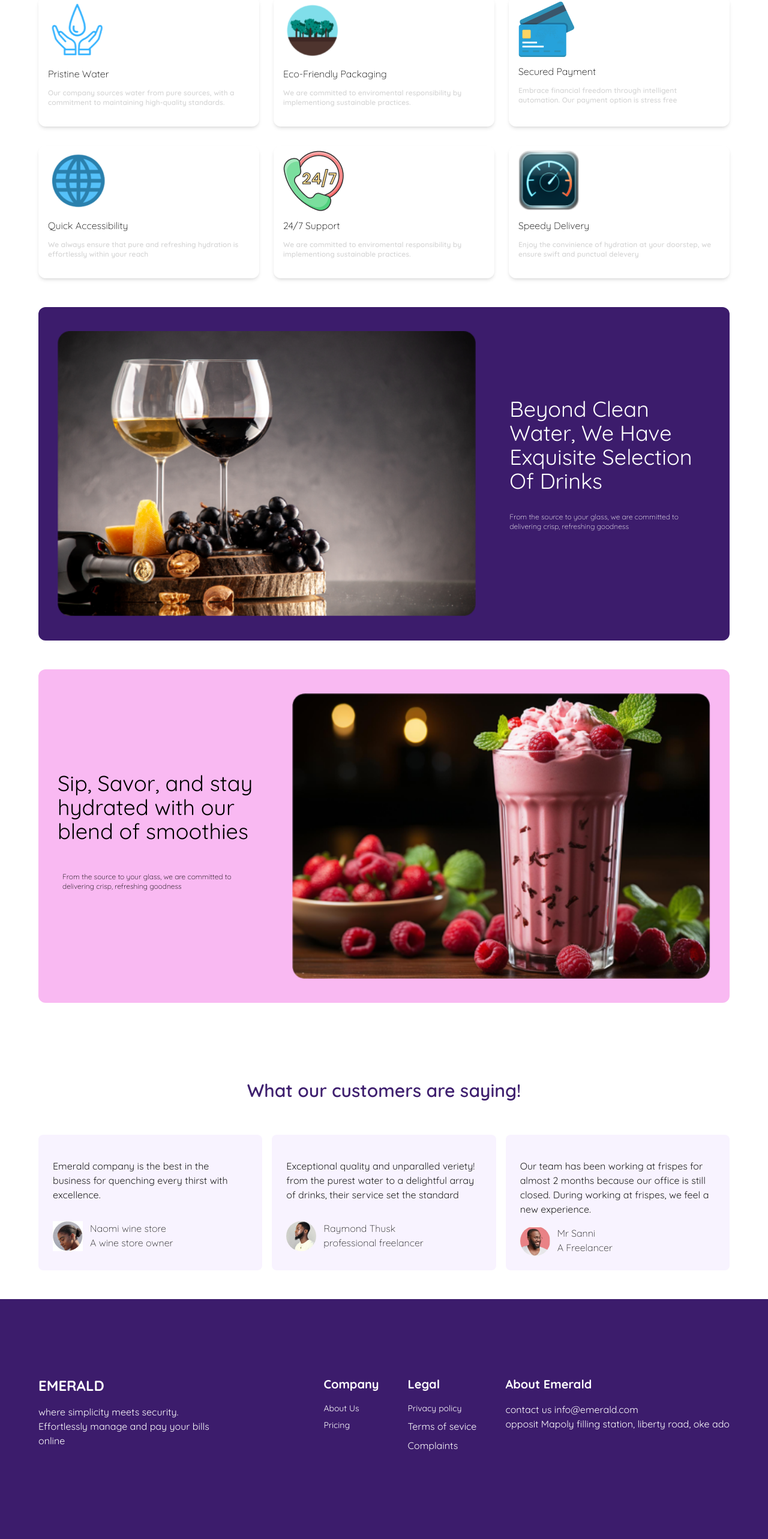
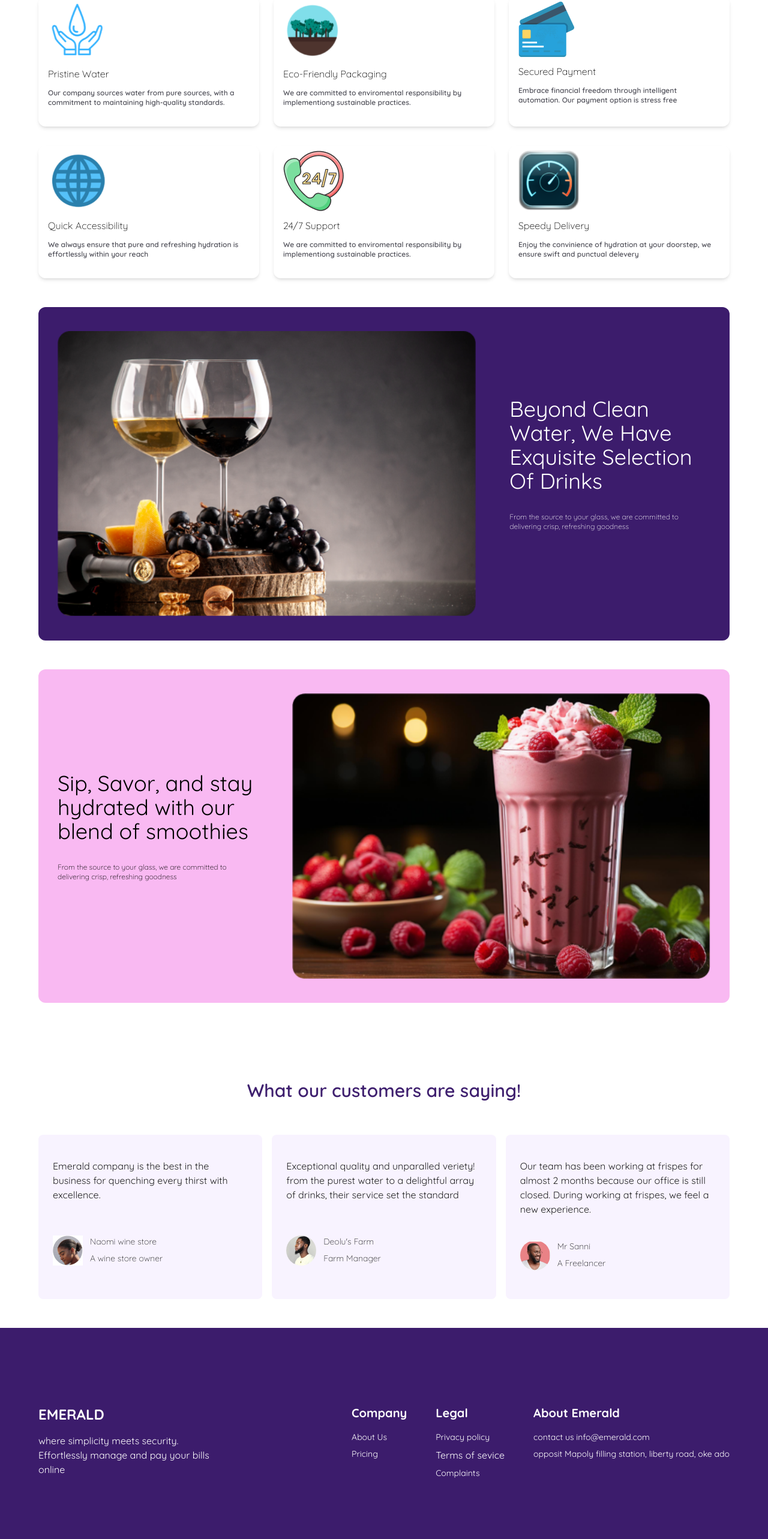
Before and after one commit to Emerald-products/Emarald-product, a React (Vite) app: page / in a window 1280 px wide. Shown: the part 882-3448 px from the top of the page at 60% size. Built offline with nearby package versions, Linux system fonts and the light colour scheme.

Commit message:
-Restyling pagess

```diff
--- a/firebase.js
+++ b/firebase.js
@@ -1,4 +1,5 @@
 import { initializeApp } from "firebase/app";
+import { collection, getFirestore } from "firebase/firestore";
 import { getAuth } from "firebase/auth";
 
 const firebaseConfig = {
@@ -14,5 +15,7 @@ const firebaseConfig = {
 const app = initializeApp(firebaseConfig);
 
 export const auth = getAuth();
+export const db = getFirestore();
+export const salesCollection = collection(db, "sales");
 
 export default app;
--- a/src/Pages/InputTransaction.jsx
+++ b/src/Pages/InputTransaction.jsx
@@ -5,6 +5,12 @@ import { useNavigate } from "react-router-dom";
 const InputTransaction = ({ dataValue, onValueChange }) => {
   const navigate = useNavigate();
 
+  const handleSubmitInput = async (input) => {
+    await setDoc(salesCollection, {
+      amount: input,
+      created_at: new Date(),
+    });
+  };
   const handleLogOut = async () => {
     await signOut(auth);
     localStorage.removeItem("token");
@@ -28,10 +34,16 @@ const InputTransaction = ({ dataValue, onValueChange }) => {
           onChange={(e) => onValueChange(Number(e.target.value))}
           className="border-gray-400 outline rounded-md max-w-64 w-full h-10 px-6"
         />
+        <button
+          onClick={handleSubmitInput}
+          className="bg-[#3c1c6c] px-6 py-2 rounded-md"
+        >
+          Submit
+        </button>
       </div>
       <button
         onClick={handleLogOut}
-        className="py-2 px-6 rounded-lg bg-[#3c1c6D] mt-4 text-white"
+        className="py-2 px-6 rounded-lg bg-[#3c1c6c] mt-4 text-white"
       >
         Log out
       </button>
--- a/src/Pages/Overview.jsx
+++ b/src/Pages/Overview.jsx
@@ -1,14 +1,36 @@
 import Chart from "../components/Chart";
 import InputTransaction from "./InputTransaction";
-import { useState } from "react";
+import { useEffect, useState } from "react";
+import { salesCollection } from "../../firebase";
+import { getDocs, setDoc } from "firebase/firestore";
 
 const Transactions = () => {
-  const [valueChart, setValueChart] = useState(0);
+  const [amounts, setAmounts] = useState([]);
+  const [input, setInput] = useState("");
+
+  const handleSubmitInput = async (input) => {
+    await setDoc(salesCollection, {
+      amount: input,
+      created_at: new Date(),
+    });
+  };
+
+  useEffect(() => {
+    (async () => {
+      const _amounts = [];
+      const docs = await getDocs(salesCollection);
+      docs.forEach((snapshot) => {
+        _amounts.push(snapshot.data().amount);
+      });
+
+      setAmounts(_amounts);
+    })();
+  }, []);
 
   return (
     <div>
-      <InputTransaction value={valueChart} onValueChange={setValueChart} />
-      <Chart dataValues={[0, valueChart]} />
+      <InputTransaction value={input} onValueChange={setInput} />
+      <Chart dataValues={amounts} />
     </div>
   );
 };
--- a/src/components/Benefit.jsx
+++ b/src/components/Benefit.jsx
@@ -21,7 +21,7 @@ const Benefit = () => {
         <div className="rounded-xl shadow-md px-4 py-2 hover:scale-105 duration-300">
           <img src={hand} alt="" sizes={20} />
           <h3 className="font-light text-md mt-3 mb-3">Pristine Water</h3>
-          <p className="text-xs text-[#d7d7d7] font-semibold mb-6">
+          <p className="text-xs text-[#52525B] font-semibold mb-6">
             Our company sources water from pure sources, with a commitment to
             maintaining high-quality standards.
           </p>
@@ -31,7 +31,7 @@ const Benefit = () => {
           <h3 className="font-light text-md mt-3 mb-3">
             Eco-Friendly Packaging{" "}
           </h3>
-          <p className="text-xs text-[#d7d7d7] font-semibold mb-6">
+          <p className="text-xs text-[#52525B] font-semibold mb-6">
             We are committed to enviromental responsibility by implementiong
             sustainable practices.
           </p>
@@ -39,7 +39,7 @@ const Benefit = () => {
         <div className="rounded-xl shadow-md px-4 py-2 hover:scale-105 duration-300">
           <img src={credit} alt="" />
           <h3 className="font-light text-md mt-3 mb-3">Secured Payment </h3>
-          <p className="text-xs text-[#d7d7d7] font-semibold mb-6">
+          <p className="text-xs text-[#52525B] font-semibold mb-6">
             Embrace financial freedom through intelligent automation. Our
             payment option is stress free
           </p>
@@ -47,7 +47,7 @@ const Benefit = () => {
         <div className="rounded-xl shadow-md px-4 py-2 hover:scale-105 duration-300 mt-2">
           <img src={globe} alt="" />
           <h3 className="font-light text-md mt-3 mb-3">Quick Accessibility </h3>
-          <p className="text-xs text-[#d7d7d7] font-semibold mb-6">
+          <p className="text-xs text-[#52525B] font-semibold mb-6">
             We always ensure that pure and refreshing hydration is effortlessly
             within your reach
           </p>
@@ -55,7 +55,7 @@ const Benefit = () => {
         <div className="rounded-xl shadow-md px-4 py-2 hover:scale-105 duration-300 mt-2">
           <img src={call} alt="" />
           <h3 className="font-light text-md mt-3 mb-3">24/7 Support </h3>
-          <p className="text-xs text-[#d7d7d7] font-semibold mb-6">
+          <p className="text-xs text-[#52525B] font-semibold mb-6">
             We are committed to enviromental responsibility by implementiong
             sustainable practices.
           </p>
@@ -63,7 +63,7 @@ const Benefit = () => {
         <div className="rounded-xl shadow-md px-4 py-2 hover:scale-105 duration-300 mt-2">
           <img src={delivery} alt="" />
           <h3 className="font-light text-md mt-3 mb-3">Speedy Delivery </h3>
-          <p className="text-xs text-[#d7d7d7] font-semibold mb-6">
+          <p className="text-xs text-[#52525B] font-semibold mb-6">
             Enjoy the convinience of hydration at your doorstep, we ensure swift
             and punctual delevery
           </p>
--- a/src/components/Chart.jsx
+++ b/src/components/Chart.jsx
@@ -47,8 +47,8 @@ const labels = [
   "December",
 ];
 
+// eslint-disable-next-line react/prop-types
 export default function A({ dataValues }) {
-  console.log(dataValues);
   const getCurrentMonthData = useCallback(() => {
     const currentDate = new Date();
     const currentMonthIndex = currentDate.getMonth() + 1;
--- a/src/components/Footer.jsx
+++ b/src/components/Footer.jsx
@@ -16,14 +16,16 @@ const Footer = () => {
       </div>
       <div>
         <h5 className="text-xl font-bold mb-4">Legal</h5>
-        <ul className="mb-2 text-sm font">Privacy policy</ul>
+        <ul className="mb-2 text-sm">Privacy policy</ul>
         <ul className="mb-2">Terms of sevice</ul>
-        <ul className="">Complaints</ul>
+        <ul className="mb-2 text-sm">Complaints</ul>
       </div>
       <div>
         <h5 className="text-xl font-bold mb-4">About Emerald</h5>
-        <p>contact us info@emerald.com</p>
-        <p>opposit Mapoly filling station, liberty road, oke ado</p>
+        <p className="mb-2 text-sm">contact us info@emerald.com</p>
+        <p className="mb-2 text-sm">
+          opposit Mapoly filling station, liberty road, oke ado
+        </p>
       </div>
     </div>
   );
--- a/src/components/Product.jsx
+++ b/src/components/Product.jsx
@@ -8,7 +8,7 @@ const Product = () => {
           <h3 className="text-4xl mb-8">
             Sip, Savor, and stay hydrated with our blend of smoothies
           </h3>
-          <p className="text-xs text-black mt-4 p-4 px-2 font-extralight">
+          <p className="text-xs text-black mt-4 mb-8 font-extralight">
             From the source to your glass, we are committed to delivering crisp,
             refreshing goodness
           </p>
--- a/src/components/Review.jsx
+++ b/src/components/Review.jsx
@@ -14,11 +14,11 @@ const Review = () => {
             Emerald company is the best in the business for quenching every
             thirst with excellence.
           </p>
-          <div className="flex mt-4 gap-3 font-light">
-            <img src={mask} alt="" className="" />
-            <div>
-              <p className="">Naomi wine store</p>
-              <h4>A wine store owner</h4>
+          <div className="flex mb-8 mt-6 gap-3 font-light">
+            <img src={mask} alt="" className="mt-6" />
+            <div className="mt-6">
+              <p className=" text-sm mb-2">Naomi wine store</p>
+              <h4 className="text-sm">A wine store owner</h4>
             </div>
           </div>
         </div>
@@ -28,10 +28,10 @@ const Review = () => {
             a delightful array of drinks, their service set the standard
           </p>
           <div className="flex mt-4 gap-3 font-light">
-            <img src={kingsley} alt="" className="rounded-[50%]" />
-            <div>
-              <p>Raymond Thusk</p>
-              <h4>professional freelancer</h4>
+            <img src={kingsley} alt="" className="rounded-[50%] mt-6" />
+            <div className="mt-6">
+              <p className=" text-sm mb-2">Deolu's Farm</p>
+              <h4 className="text-sm">Farm Manager</h4>
             </div>
           </div>
         </div>
@@ -40,10 +40,10 @@ const Review = () => {
           at frispes for almost 2 months because our office is still closed.
           During working at frispes, we feel a new experience.
           <div className="flex mt-4 gap-3 font-light">
-            <img src={king} alt="" className="rounded-[50%]" />
-            <div>
-              <p>Mr Sanni</p>
-              <h4>A Freelancer</h4>
+            <img src={king} alt="" className="rounded-[50%] mt-6" />
+            <div className="mt-6">
+              <p className=" text-sm mb-2">Mr Sanni</p>
+              <h4 className="text-sm">A Freelancer</h4>
             </div>
           </div>
         </div>
```
